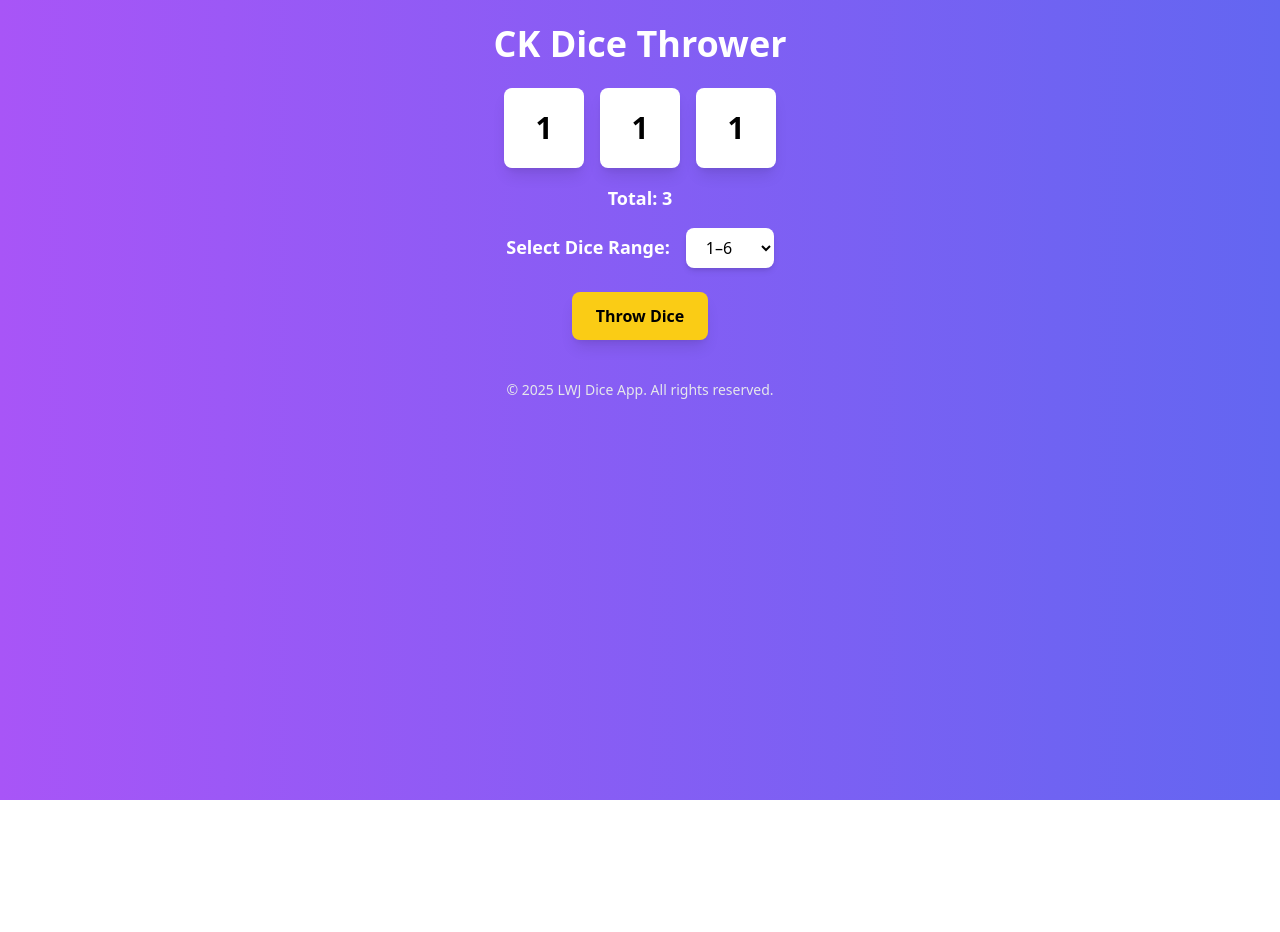
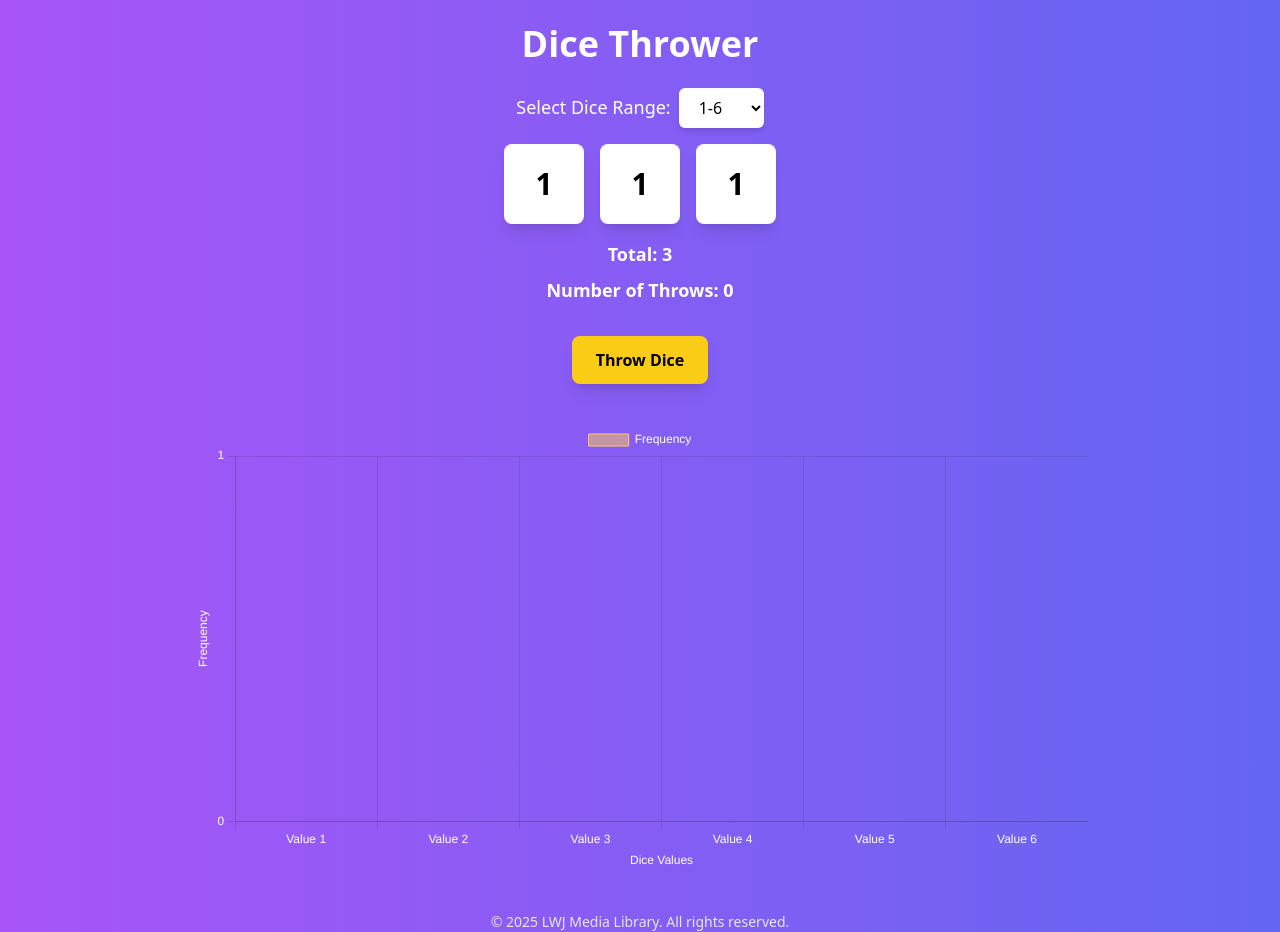
Before and after one commit to uk030621/CKdiceThrow, a Next.js app: page / in a window 1280 px wide. Before the commit the page ends 800 px from the top, so only its background shows below. Built offline with nearby package versions, Linux system fonts and the light colour scheme.

Commit message:
Added Histogram

```diff
--- a/app/page.js
+++ b/app/page.js
@@ -1,18 +1,85 @@
 "use client";
 
 import { useState } from "react";
+import { Bar } from "react-chartjs-2";
+import {
+  Chart as ChartJS,
+  BarElement,
+  CategoryScale,
+  LinearScale,
+  Tooltip,
+  Legend,
+} from "chart.js";
+
+// Register Chart.js components
+ChartJS.register(BarElement, CategoryScale, LinearScale, Tooltip, Legend);
 
 export default function DiceThrower() {
+  // State variables
   const [dice, setDice] = useState([1, 1, 1]);
   const [isShaking, setIsShaking] = useState([false, false, false]);
   const [total, setTotal] = useState(3);
-  const [diceRange, setDiceRange] = useState(6); // Default dice range is 1-6
+  const [diceRange, setDiceRange] = useState(6); // Default range is 1-6
+  const [results, setResults] = useState(Array(10).fill(0)); // Tracks frequency of dice results
+  const [throwCount, setThrowCount] = useState(0); // Tracks the number of throws
 
+  // Chart data
+  const data = {
+    labels: Array.from({ length: diceRange }, (_, i) => `Value ${i + 1}`),
+    datasets: [
+      {
+        label: "Frequency",
+        data: results.slice(0, diceRange),
+        backgroundColor: "rgba(255, 206, 86, 0.5)",
+        borderColor: "rgba(255, 206, 86, 1)",
+        borderWidth: 1,
+      },
+    ],
+  };
+
+  // Chart options
+  const options = {
+    responsive: true,
+    plugins: {
+      legend: {
+        position: "top",
+        labels: {
+          color: "white", // Legend label color
+        },
+      },
+    },
+    scales: {
+      x: {
+        beginAtZero: true,
+        ticks: {
+          color: "white", // X-axis tick label color
+        },
+        title: {
+          display: true,
+          text: "Dice Values",
+          color: "white",
+        },
+      },
+      y: {
+        beginAtZero: true,
+        ticks: {
+          stepSize: 1,
+          color: "white", // Y-axis tick label color
+        },
+        title: {
+          display: true,
+          text: "Frequency",
+          color: "white",
+        },
+      },
+    },
+  };
+
+  // Function to handle dice throws
   const throwDice = () => {
     const shakingState = [true, true, true];
     setIsShaking(shakingState);
 
-    // Simulate rocking animation for 500ms
     setTimeout(() => {
       const newDice = [1, 2, 3].map(
         () => Math.floor(Math.random() * diceRange) + 1
@@ -20,19 +87,51 @@ export default function DiceThrower() {
       setDice(newDice);
       setTotal(newDice.reduce((acc, value) => acc + value, 0));
 
-      // Stop shaking after animation
+      const newResults = [...results];
+      newDice.forEach((value) => {
+        newResults[value - 1] += 1;
+      });
+      setResults(newResults);
+
+      setThrowCount(throwCount + 1);
+
       setIsShaking([false, false, false]);
     }, 500);
   };
 
-  const handleRangeChange = (e) => {
-    setDiceRange(Number(e.target.value)); // Update the dice range based on user selection
+  const resetData = (newRange) => {
+    setDiceRange(newRange);
+    setResults(Array(10).fill(0)); // Reset results
+    setThrowCount(0); // Reset throw count
+    setDice([1, 1, 1]); // Reset dice to initial state
+    setTotal(3); // Reset total
   };
 
+  // Render
   return (
     <div className="min-h-screen flex flex-col items-center justify-start bg-gradient-to-r from-purple-500 to-indigo-500 text-white">
-      <h1 className="text-4xl font-bold mb-6 mt-6">CK Dice Thrower</h1>
+      <h1 className="text-4xl font-bold mb-6 mt-6">Dice Thrower</h1>
 
+      {/* Chart Range Selector */}
+      <div className="mb-4">
+        <label htmlFor="diceRange" className="mr-2 text-lg font-medium">
+          Select Dice Range:
+        </label>
+        <select
+          id="diceRange"
+          value={diceRange}
+          onChange={(e) => resetData(parseInt(e.target.value, 10))}
+          className="px-4 py-2 rounded-md bg-white text-black shadow-md"
+        >
+          {[6, 7, 8, 9, 10].map((range) => (
+            <option key={range} value={range}>
+              1-{range}
+            </option>
+          ))}
+        </select>
+      </div>
+
+      {/* Dice and Throw Count */}
       <div className="flex gap-4 mb-4">
         {dice.map((value, index) => (
           <div
@@ -46,25 +145,8 @@ export default function DiceThrower() {
         ))}
       </div>
 
-      <p className="text-lg font-bold mb-4">Total: {total}</p>
-
-      <div className="mb-6">
-        <label htmlFor="diceRange" className="mr-4 text-lg font-bold">
-          Select Dice Range:
-        </label>
-        <select
-          id="diceRange"
-          value={diceRange}
-          onChange={handleRangeChange}
-          className="px-4 py-2 bg-white text-black rounded-lg shadow-md"
-        >
-          <option value={6}>1–6</option>
-          <option value={7}>1–7</option>
-          <option value={8}>1–8</option>
-          <option value={9}>1–9</option>
-          <option value={10}>1–10</option>
-        </select>
-      </div>
+      <p className="text-lg font-bold mb-2">Total: {total}</p>
+      <p className="text-lg font-bold mb-8">Number of Throws: {throwCount}</p>
 
       <button
         onClick={throwDice}
@@ -73,8 +155,15 @@ export default function DiceThrower() {
         Throw Dice
       </button>
 
+      {/* Responsive and Centered Histogram */}
+      <div className="mt-10 flex justify-center w-full px-4">
+        <div className="w-full max-w-4xl">
+          <Bar data={data} options={options} />
+        </div>
+      </div>
+
       <footer className="mt-10 text-sm text-gray-200">
-        © {new Date().getFullYear()} LWJ Dice App. All rights reserved.
+        © {new Date().getFullYear()} LWJ Media Library. All rights reserved.
       </footer>
     </div>
   );
--- a/package.json
+++ b/package.json
@@ -9,9 +9,11 @@
     "lint": "next lint"
   },
   "dependencies": {
+    "chart.js": "^4.4.7",
     "clsx": "^2.1.1",
     "next": "15.1.6",
     "react": "^19.0.0",
+    "react-chartjs-2": "^5.3.0",
     "react-dom": "^19.0.0"
   },
   "devDependencies": {
```
Also changed, not shown: 1 other file (tests, documents, lock files or other folders).
